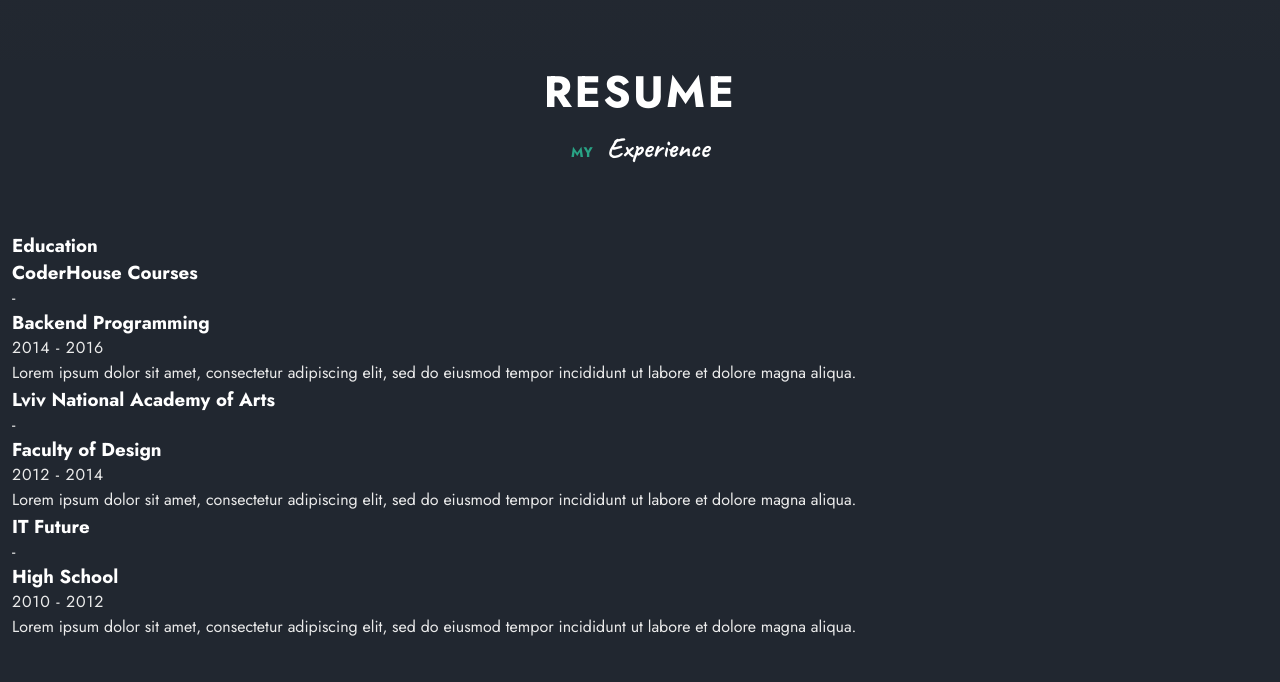
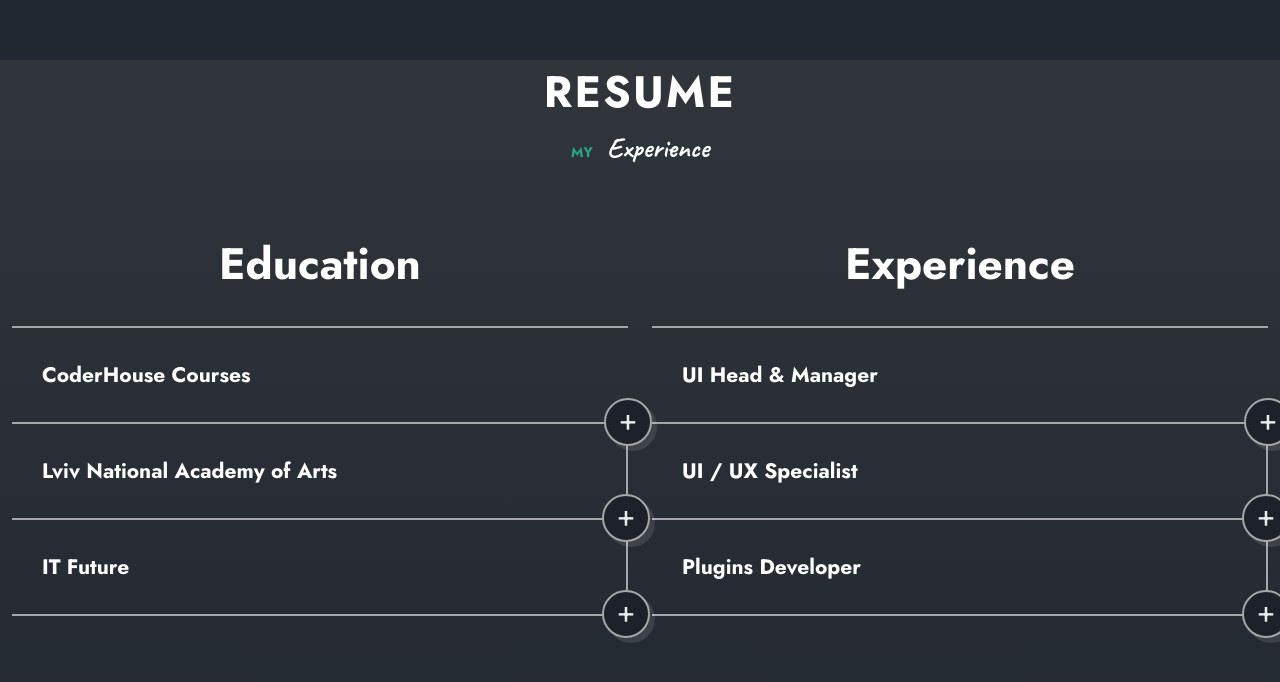
Before and after one commit to Kanako-muff/kanakos_portfolio, a React (Vite) app: page / in a window 1280 px wide. Shown: the part 4247-4929 px from the top of the page. Built offline with nearby package versions, Linux system fonts and the light colour scheme.

Commit message:
resume done

```diff
--- a/src/components/resume/Card.jsx
+++ b/src/components/resume/Card.jsx
@@ -1,14 +1,15 @@
-import React from "react";
+import React, { useState } from "react";
 
 const Card = (props) => {
+  const [showInfo, setShowInfo] = useState(false);
   return (
     <div className="resume__item">
-      <div className="resume__holder">
+      <div className="resume__header" onClick={() => setShowInfo(!showInfo)}>
         <h3 className="resume__subtitle">{props.title}</h3>
-        <span className="resume__icon">-</span>
+        <span className="resume__icon">{showInfo ? "-" : "+"}</span>
       </div>
 
-      <div className="resume__content">
+      <div className={`${showInfo ? "show-content" : ""} resume__content`}>
         <div className="resume__date-title">
           <h3 className="resume__title">{props.subtitle}</h3>
           <span className="resume__date text-cs">{props.date}</span>
--- a/src/components/resume/Resume.jsx
+++ b/src/components/resume/Resume.jsx
@@ -1,6 +1,7 @@
 import React from "react";
 import { cv } from "../../Data";
 import Card from "./Card";
+import "./resume.css";
 
 const Resume = () => {
   return (
@@ -30,6 +31,26 @@
             })}
           </div>
         </div>
+
+        <div className="resume__group">
+          <h3 className="resume__heading">Experience</h3>
+
+          <div className="resume__items">
+            {cv.map((val, id) => {
+              if (val.category === "experience") {
+                return (
+                  <Card
+                    key={id}
+                    title={val.title}
+                    subtitle={val.subtitle}
+                    date={val.date}
+                    description={val.description}
+                  />
+                );
+              }
+            })}
+          </div>
+        </div>
       </div>
     </section>
   );
--- a/src/components/resume/resume.css
+++ b/src/components/resume/resume.css
@@ -0,0 +1,85 @@
+.resume {
+  background-image: var(--second-gradient);
+}
+
+.resume__container {
+  grid-template-columns: repeat(2, 1fr);
+}
+
+.resume__heading {
+  text-align: center;
+  font-size: var(--h4-font-size);
+  padding-bottom: 30px;
+}
+
+.resume__heading,
+.resume__item {
+  border-bottom: 2px solid var(--border-color);
+}
+
+.resume__item:not(:first-child) {
+  border-right: 2px solid var(--border-color);
+}
+
+.resume__item {
+  position: relative;
+}
+
+.resume__header {
+  padding: 32px 30px;
+}
+
+.resume__subtitle {
+  font-size: var(--largest-font-size);
+  cursor: pointer;
+}
+
+.resume__icon {
+  background-color: var(--container-color);
+  border: 2px solid var(--border-color);
+  font-size: var(--h2-font-size);
+  box-shadow: var(--shadow);
+  width: 48px;
+  height: 48px;
+  border-radius: 50%;
+  line-height: 1.3em;
+  text-align: center;
+  cursor: pointer;
+  position: absolute;
+  right: -24px;
+  bottom: -24px;
+  z-index: 10;
+  transition: all 1.2s var(--transition);
+}
+
+.resume__content {
+  padding-inline: 30px 50px;
+  max-height: 0;
+  overflow: hidden;
+  transition: all 1s ease 0s;
+}
+
+.show-content {
+  max-height: 500px;
+}
+
+.resume__date-title {
+  display: flex;
+  justify-content: space-between;
+  align-items: center;
+}
+
+.resume__title {
+  font-family: var(--second-font);
+  font-size: var(--h3-font-size);
+}
+
+.resume__date {
+  color: var(--title-color);
+  font-size: var(--tiny-font-size);
+  font-weight: 700;
+}
+
+.resume__description {
+  margin-block: 20px 30px;
+}
```
